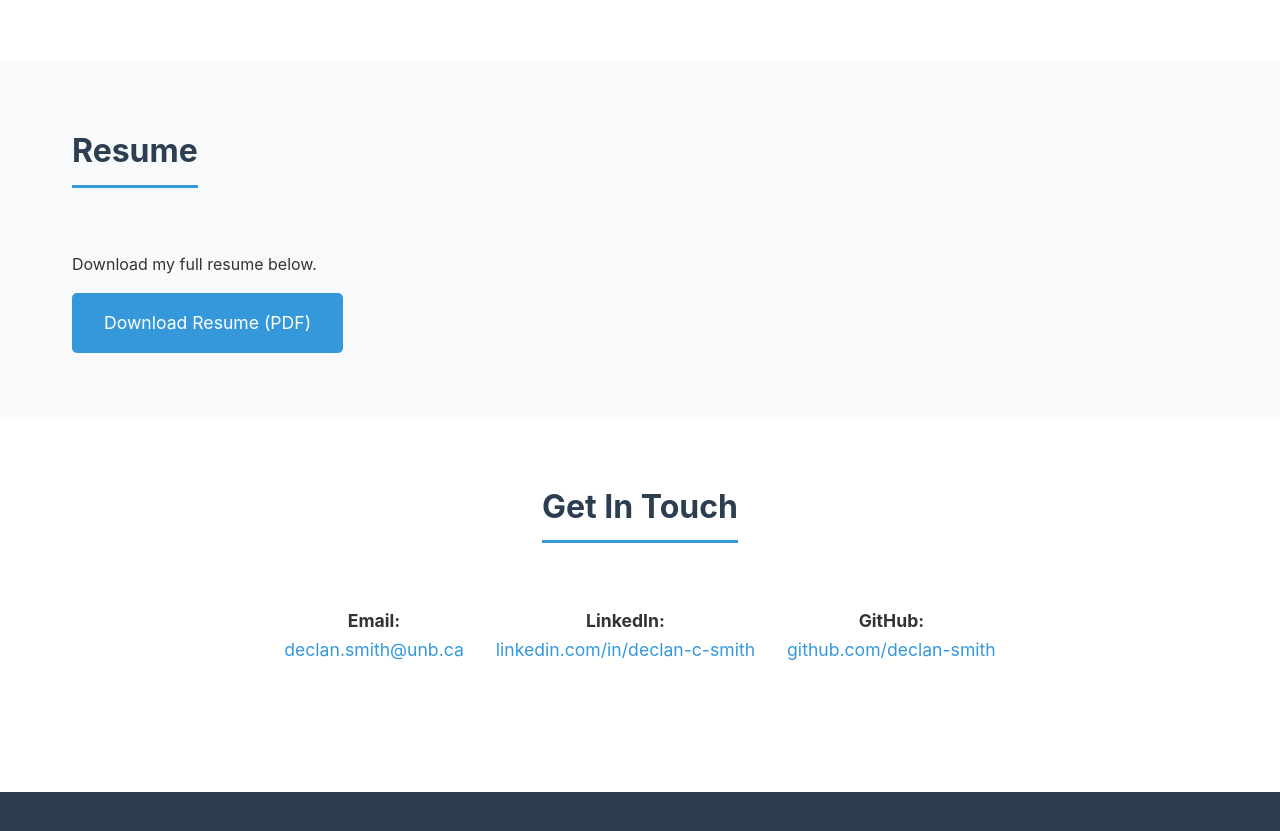
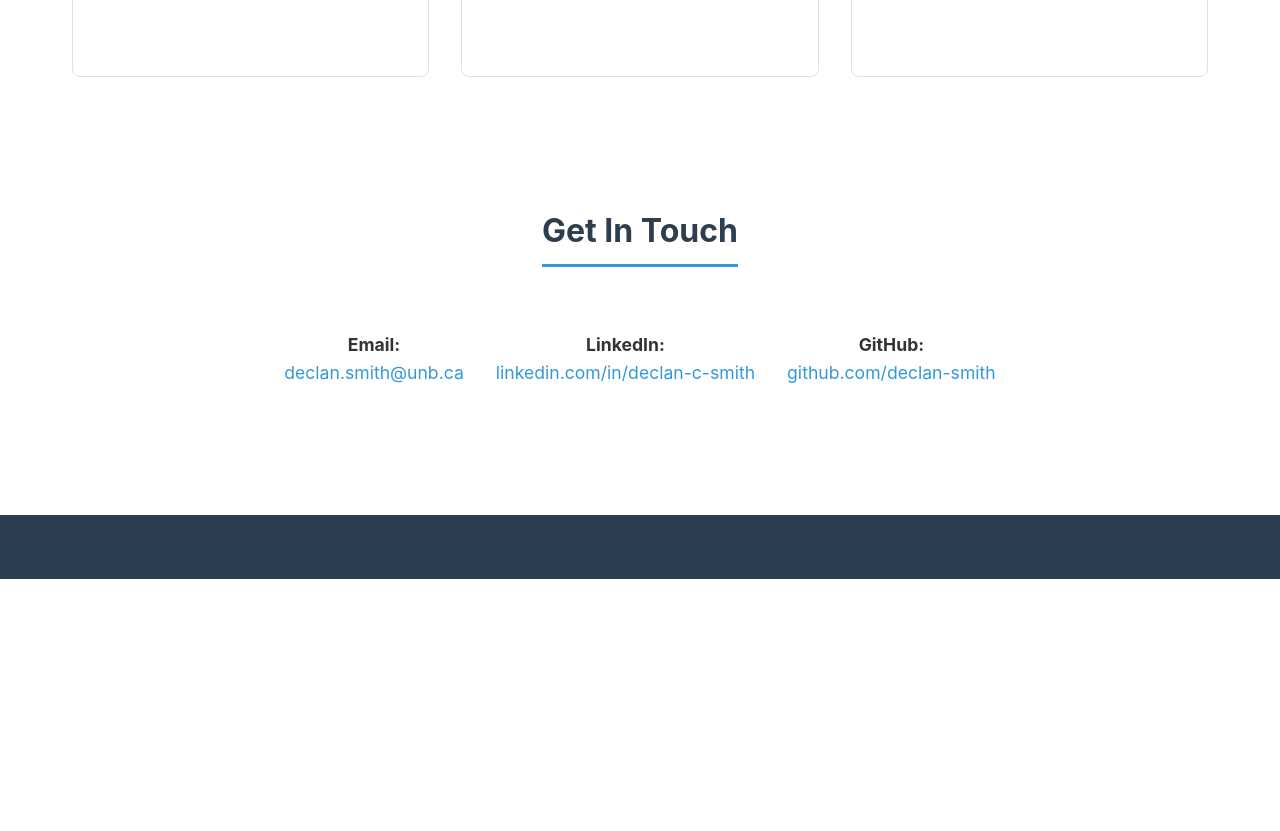
Before and after one commit to declan-smith/declan-smith.github.io, a plain HTML site: page index.html in a window 1280 px wide. Shown: the part 1077-1908 px from the top of the page. After the commit the page ends 1656 px from the top, so only its background shows below. Drawn offline with Linux system fonts and the light colour scheme.

Commit message:
Update index.html
Moved resume download to about me section

```diff
--- a/index.html
+++ b/index.html
@@ -230,7 +230,6 @@
             <nav>
                 <a href="#about">About</a>
                 <a href="#projects">Projects</a>
-                <a href="#resume">Resume</a>
                 <a href="#contact">Contact</a>
             </nav>
         </div>
@@ -244,6 +243,8 @@
                     <p>Versatile fourth-year Mechanical Engineering student specializing in mechatronics, with a minor in Electrical Engineering.</p>
 
                     <p>Strong interest in the design, build, and testing of mechanical systems with integrated control, with an emphasis on hands-on problem solving and practical engineering work.</p>
+
+                    <a href="resume.pdf" class="resume-button" download>Download Resume (PDF)</a>
                 </div>
             </div>
         </div>
@@ -289,16 +290,6 @@
         </div>
     </section>
 
-    <section id="resume">
-        <div class="container">
-            <h2>Resume</h2>
-            <div class="resume-section">
-                <p>Download my full resume below.</p>
-                <a href="resume.pdf" class="resume-button" download>Download Resume (PDF)</a>
-            </div>
-        </div>
-    </section>
-
     <section id="contact">
         <div class="container">
             <h2>Get In Touch</h2>
```
